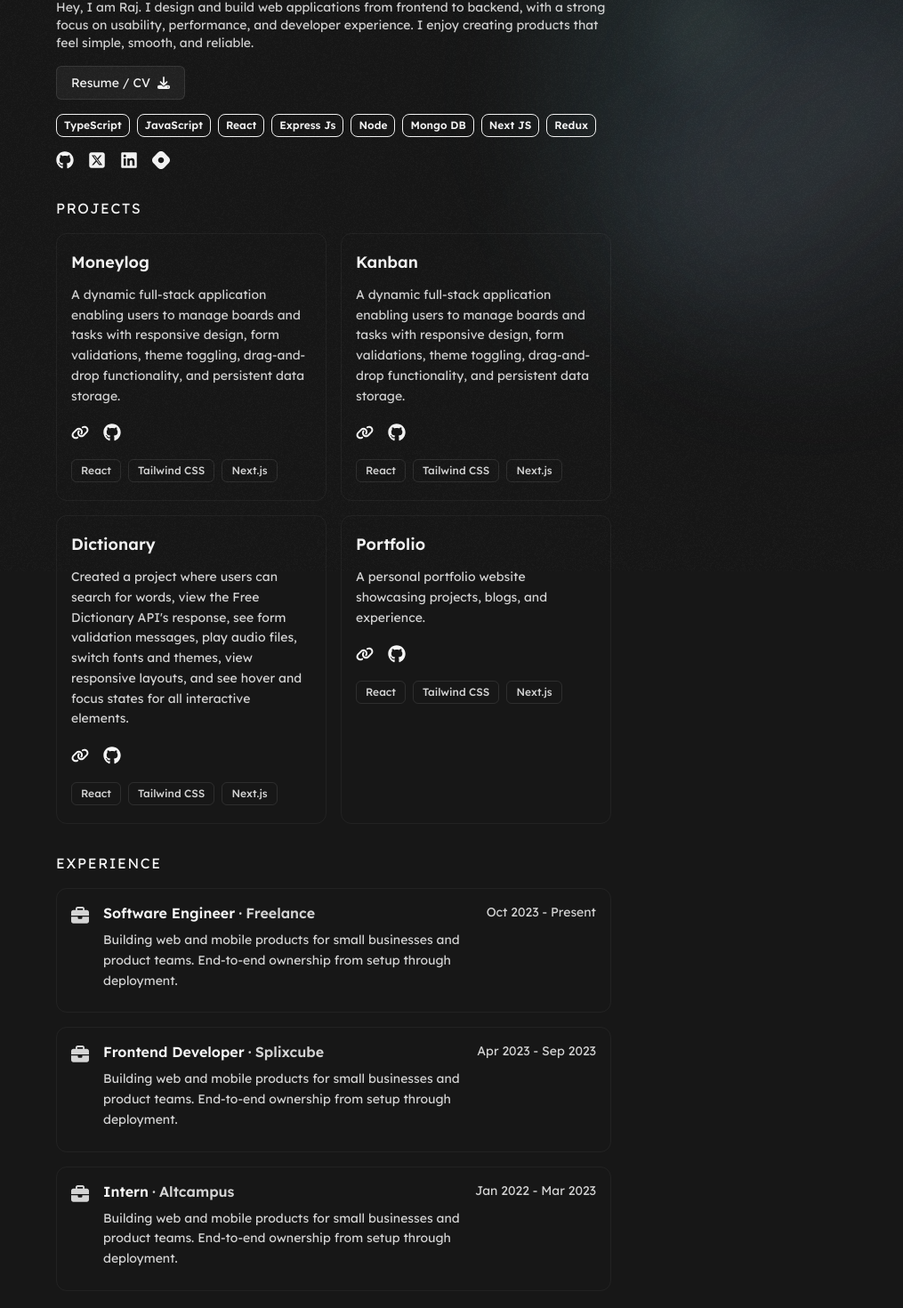
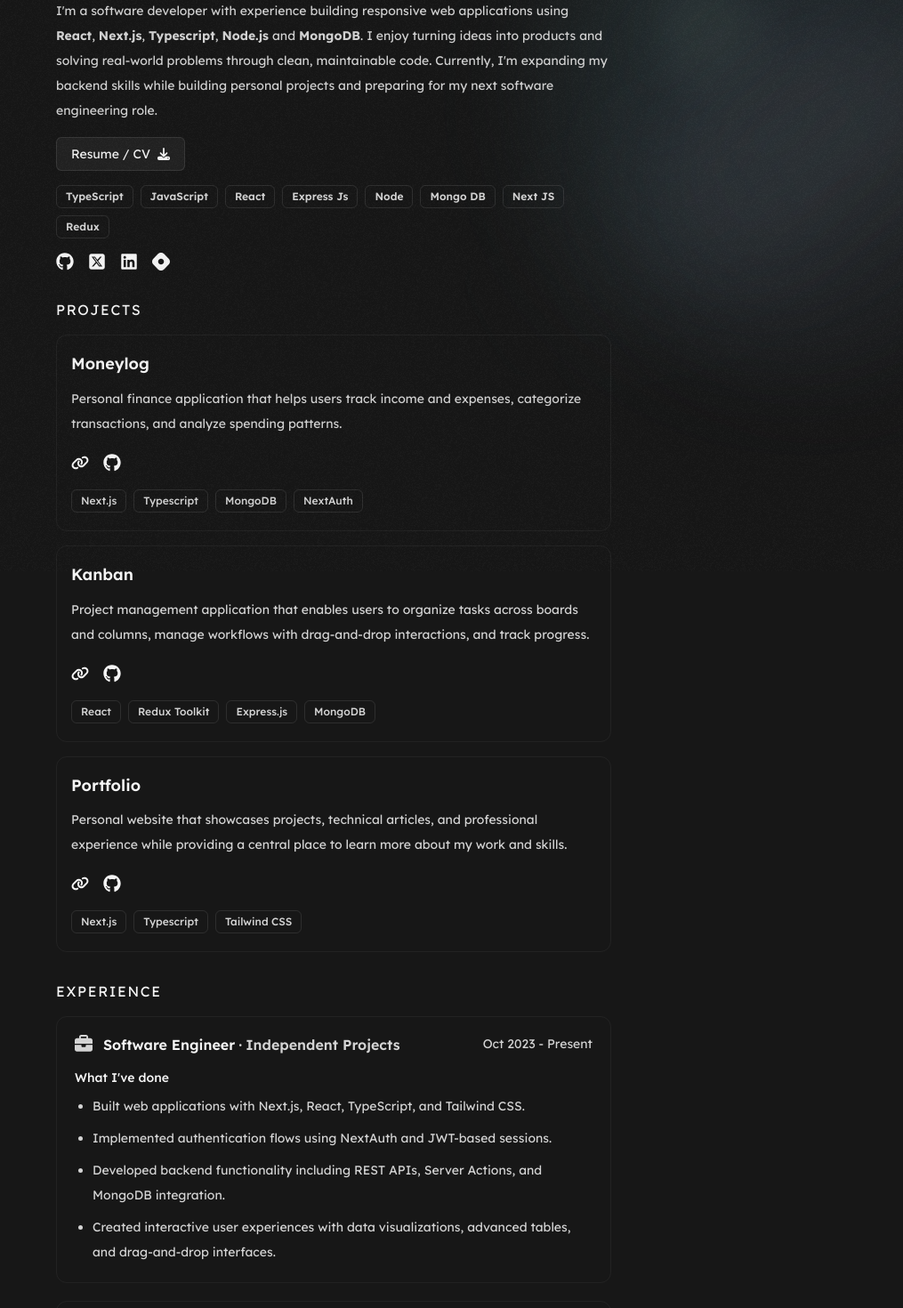
Before and after one commit to RajShringi/raj-portfolio, a Next.js app: page / in a window 1280 px wide. Shown: the part 158-1628 px from the top of the page at 89% size, without its empty margins (265-1280 px from the left). Built offline with nearby package versions, Linux system fonts and the light colour scheme.

Commit message:
change page content

```diff
--- a/src/components/experience.tsx
+++ b/src/components/experience.tsx
@@ -1,34 +1,44 @@
 "use client";
 
 import { motion } from "motion/react";
-import Link from "next/link";
 import { FaBriefcase } from "react-icons/fa6";
 
 export default function Experience() {
-  const exprience = [
+  const experience = [
     {
       id: 1,
       title: "Software Engineer",
-      company: "Freelance",
+      company: "Independent Projects",
       duration: "Oct 2023 - Present",
-      description:
-        "Building web and mobile products for small businesses and product teams. End-to-end ownership from setup through deployment.",
+      achievements: [
+        "Built web applications with Next.js, React, TypeScript, and Tailwind CSS.",
+        "Implemented authentication flows using NextAuth and JWT-based sessions.",
+        "Developed backend functionality including REST APIs, Server Actions, and MongoDB integration.",
+        "Created interactive user experiences with data visualizations, advanced tables, and drag-and-drop interfaces.",
+      ],
     },
     {
       id: 2,
       title: "Frontend Developer",
       company: "Splixcube",
       duration: "Apr 2023 - Sep 2023",
-      description:
-        "Building web and mobile products for small businesses and product teams. End-to-end ownership from setup through deployment.",
+      achievements: [
+        "Engineered a drag-and-drop dashboard across three configurable panels using React DnD for a production product used by 285+ customers.",
+        "Built reusable table and chart components with TanStack Table and Chart.js, enabling smooth interaction with large datasets.",
+        "Implemented client-side pagination and data visualization features to improve usability when working with large datasets.",
+      ],
     },
     {
       id: 3,
-      title: "Intern",
-      company: "Altcampus",
+      title: "Software Developer Trainee",
+      company: "AltCampus",
       duration: "Jan 2022 - Mar 2023",
-      description:
-        "Building web and mobile products for small businesses and product teams. End-to-end ownership from setup through deployment.",
+      achievements: [
+        "Shipped 40+ frontend and full-stack projects using React, Node.js, Express, and MongoDB.",
+        "Designed and integrated REST APIs, handling authentication, data modelling, and client-server communication.",
+        "Built strong version control practices through consistent use of Git and GitHub across all projects.",
+        "Strengthened problem-solving and debugging skills through project-based learning.",
+      ],
     },
   ];
 
@@ -41,58 +51,62 @@ export default function Experience() {
     >
       <h4 className="uppercase tracking-widest">Experience</h4>
 
-      <div className="flex flex-col gap-4">
-        {exprience.map((exp) => (
+      <div className="flex flex-col gap-4 sm:gap-5">
+        {experience.map((exp) => (
           <motion.div
             key={exp.id}
             initial={{ opacity: 0, y: 20, filter: "blur(10px)" }}
             whileInView={{ opacity: 1, y: 0, filter: "blur(0px)" }}
             transition={{ duration: 0.3, ease: "easeInOut" }}
             className="
-              grid grid-cols-1 gap-4
-              rounded-xl px-4 py-4
+              rounded-xl
+              p-4 sm:p-5
+              border border-white/5
               transition-colors duration-300
-              border border-white/5
               hover:bg-neutral-50/10
-              sm:grid-cols-[auto_1fr]
-              lg:grid-cols-[auto_1fr_auto]
+              flex flex-col gap-4
             "
           >
-            {/* icon */}
-            <div className="pt-1">
+            {/* Header */}
+            <div className="flex flex-col gap-2 sm:flex-row sm:items-start sm:justify-between">
+              <div className="flex items-start gap-3 min-w-0">
+                <div className="shrink-0">
                   <FaBriefcase className="size-5 text-muted-foreground" />
                 </div>
 
-            {/* content */}
-            <div className="space-y-2">
+                <div className="min-w-0">
                   <h5 className="flex flex-wrap items-center gap-1 font-semibold leading-snug">
                     <span>{exp.title}</span>
 
                     <span className="text-muted-foreground">·</span>
 
-                <Link
-                  href="/"
-                  className="text-muted-foreground hover:text-foreground transition-colors"
-                >
+                    <span className="text-muted-foreground transition-colors">
                       {exp.company}
-                </Link>
+                    </span>
                   </h5>
 
-              <p className="text-sm leading-relaxed text-muted-foreground">
-                {exp.description}
+                  {/* Mobile duration */}
+                  <p className="mt-1 text-sm text-muted-foreground lg:hidden">
+                    {exp.duration}
                   </p>
+                </div>
+              </div>
 
-              {/* mobile duration */}
-              <p className="text-sm text-muted-foreground lg:hidden">
+              {/* Desktop duration */}
+              <p className="hidden lg:block text-sm whitespace-nowrap text-muted-foreground">
                 {exp.duration}
               </p>
             </div>
 
-            {/* desktop duration */}
-            <div className="hidden lg:block">
-              <p className="text-sm whitespace-nowrap text-muted-foreground">
-                {exp.duration}
-              </p>
+            {/* Content */}
+            <div className="space-y-2">
+              <h6 className="text-sm font-medium">What I've done</h6>
+
+              <ul className="list-disc pl-5 space-y-2 text-sm text-muted-foreground leading-7 text-pretty">
+                {exp.achievements.map((item) => (
+                  <li key={item}>{item}</li>
+                ))}
+              </ul>
             </div>
           </motion.div>
         ))}
--- a/src/components/hero.tsx
+++ b/src/components/hero.tsx
@@ -19,11 +19,16 @@ export default function Hero() {
           Software Engineer
         </p>
       </div>
-      <p className="text-pretty text-sm text-muted-foreground">
-        Hey, I am Raj. I design and build web applications from frontend to
-        backend, with a strong focus on usability, performance, and developer
-        experience. I enjoy creating products that feel simple, smooth, and
-        reliable.
+      <p className="text-pretty text-sm text-muted-foreground leading-7">
+        I'm a software developer with experience building responsive web
+        applications using <span className="font-bold">React</span>,{" "}
+        <span className="font-bold">Next.js</span>,{" "}
+        <span className="font-bold">Typescript</span>,{" "}
+        <span className="font-bold">Node.js</span> and{" "}
+        <span className="font-bold">MongoDB</span>. I enjoy turning ideas into
+        products and solving real-world problems through clean, maintainable
+        code. Currently, I'm expanding my backend skills while building personal
+        projects and preparing for my next software engineering role.
       </p>
       <DownloadResumeButton />
       <Skills />
--- a/src/components/navbar.tsx
+++ b/src/components/navbar.tsx
@@ -17,9 +17,6 @@ export default function Navbar() {
               <li>
                 <Link href="/blog">Blog</Link>
               </li>
-              <li>
-                <Link href="/contact">Contact</Link>
-              </li>
             </ul>
           </nav>
         </Container>
--- a/src/components/projects.tsx
+++ b/src/components/projects.tsx
@@ -9,48 +9,36 @@ const projects = [
     id: 1,
     name: "Moneylog",
     description:
-      "A dynamic full-stack application enabling users to manage boards and tasks with responsive design, form validations, theme toggling, drag-and-drop functionality, and persistent data storage.",
+      "Personal finance application that helps users track income and expenses, categorize transactions, and analyze spending patterns.",
     image: "/projects/dashboard.png",
     color: "#22c55e",
     github: "https://github.com/yourusername/moneylog",
     live: "https://moneylog.vercel.app",
-    stack: ["React", "Tailwind CSS", "Next.js"],
+    stack: ["Next.js", "Typescript", "MongoDB", "NextAuth"],
   },
   {
     id: 2,
     name: "Kanban",
     description:
-      "A dynamic full-stack application enabling users to manage boards and tasks with responsive design, form validations, theme toggling, drag-and-drop functionality, and persistent data storage.",
+      "Project management application that enables users to organize tasks across boards and columns, manage workflows with drag-and-drop interactions, and track progress.",
     image: "/projects/kanban.png",
     color: "#3b82f6",
     github: "https://github.com/RajShringi/kanban",
     live: "https://kanban-three-beta.vercel.app/",
-    stack: ["React", "Tailwind CSS", "Next.js"],
+    stack: ["React", "Redux Toolkit", "Express.js", "MongoDB"],
   },
   {
     id: 3,
-    name: "Dictionary",
-    description:
-      "Created a project where users can search for words, view the Free Dictionary API's response, see form validation messages, play audio files, switch fonts and themes, view responsive layouts, and see hover and focus states for all interactive elements.",
-    image: "/projects/dashboard.png",
-    color: "#f97316",
-    github: "https://github.com/RajShringi/Dictionary",
-    live: "https://dictionary-nine-flax.vercel.app/",
-    stack: ["React", "Tailwind CSS", "Next.js"],
-  },
-  {
-    id: 4,
     name: "Portfolio",
     description:
-      "A personal portfolio website showcasing projects, blogs, and experience.",
-    image: "/projects/kanban.png",
+      "Personal website that showcases projects, technical articles, and professional experience while providing a central place to learn more about my work and skills.",
+    image: "/projects/portfolio.png",
     color: "#a855f7",
     github: "https://github.com/yourusername/portfolio",
     live: "https://portfolio.vercel.app",
-    stack: ["React", "Tailwind CSS", "Next.js"],
+    stack: ["Next.js", "Typescript", "Tailwind CSS"],
   },
 ];
-
 export default function Projects() {
   return (
     <motion.div
@@ -61,7 +49,7 @@ export default function Projects() {
     >
       <h4 className="uppercase tracking-widest">Projects</h4>
 
-      <div className="grid grid-cols-1 gap-4 md:grid-cols-2">
+      <div className="grid grid-cols-1 gap-4">
         {projects.map((project) => (
           <motion.article
             key={project.id}
@@ -83,7 +71,7 @@ export default function Projects() {
                   {project.name}
                 </h5>
 
-                <p className="text-sm leading-relaxed text-muted-foreground">
+                <p className="text-sm text-muted-foreground leading-7 text-pretty">
                   {project.description}
                 </p>
               </div>
--- a/src/components/skills.tsx
+++ b/src/components/skills.tsx
@@ -43,7 +43,10 @@ export default function Skills() {
       {skills.map((skill) => (
         <div
           key={skill.id}
-          className="relative flex items-center gap-2 text-xs py-1 px-2 border border-foreground rounded-lg"
+          className="
+          rounded-md border border-white/10
+          px-2.5 py-1 text-xs font-bold
+          text-muted-foreground hover:bg-neutral-50/10 transition-colors"
         >
           <span className="font-semibold">{skill.name}</span>
         </div>
--- a/src/components/socials.tsx
+++ b/src/components/socials.tsx
@@ -9,19 +9,35 @@ import Link from "next/link";
 export default function Socials() {
   return (
     <div className="flex items-center gap-4">
-      <Link href="/">
+      <Link
+        href="https://github.com/RajShringi"
+        target="_blank"
+        rel="noopener noreferrer"
+      >
         <FaGithub className="size-5 hover:text-muted-foreground" />
       </Link>
 
-      <Link href="/">
+      <Link
+        href="https://x.com/RajShringi1"
+        target="_blank"
+        rel="noopener noreferrer"
+      >
         <FaSquareXTwitter className="size-5 hover:text-muted-foreground" />
       </Link>
 
-      <Link href="/">
+      <Link
+        href="https://www.linkedin.com/in/raj-shringi/"
+        target="_blank"
+        rel="noopener noreferrer"
+      >
         <FaLinkedin className="size-5 hover:text-muted-foreground" />
       </Link>
 
-      <Link href="/">
+      <Link
+        href="https://rajshringi.hashnode.dev/"
+        target="_blank"
+        rel="noopener noreferrer"
+      >
         <FaHashnode className="size-5 hover:text-muted-foreground" />
       </Link>
     </div>
```
Lines whose indentation alone changed are shown as unchanged.
